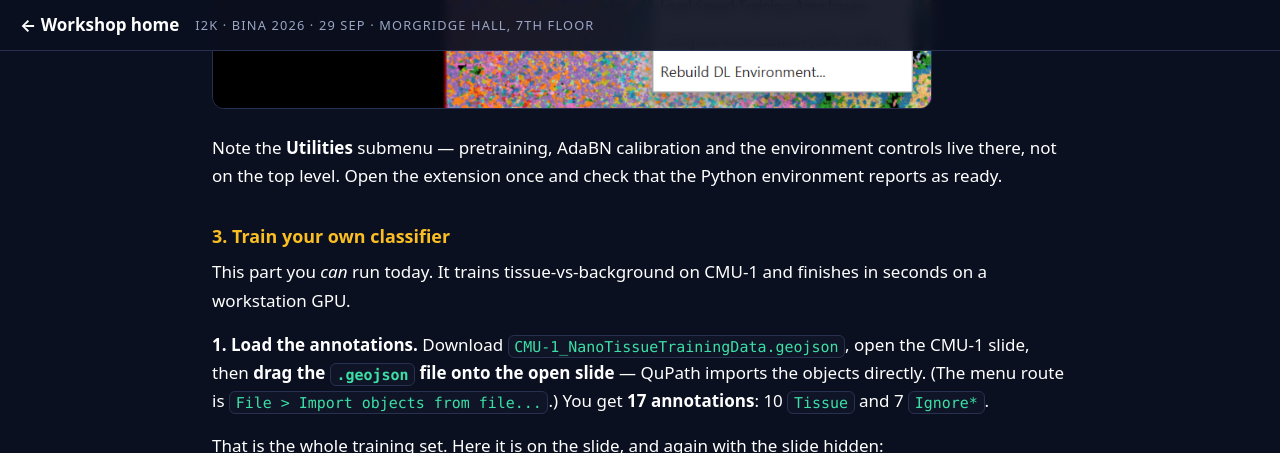
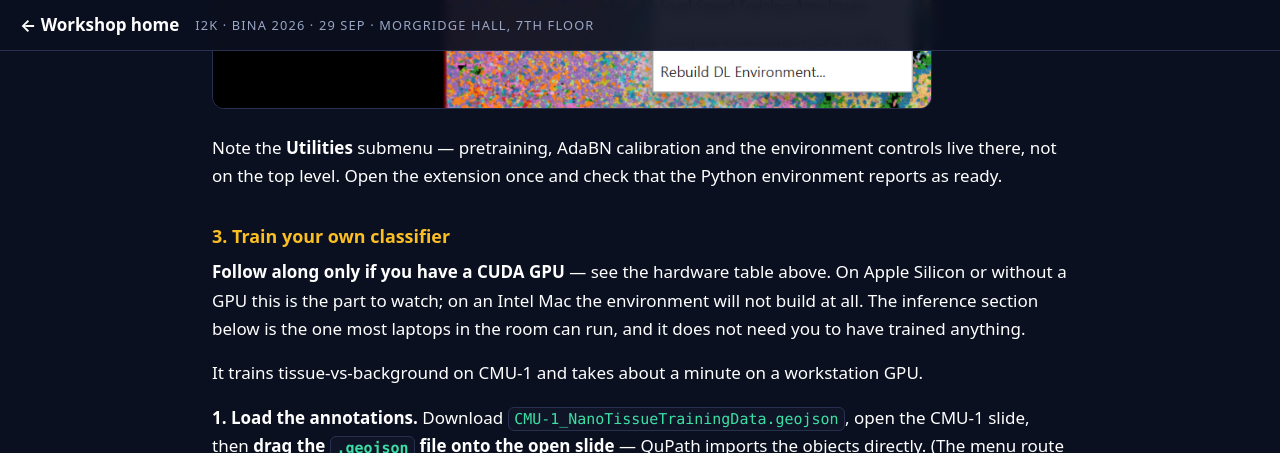
Before and after one commit to MichaelSNelson/BINA-I2K-2026-QuPath-Extensions, a Jekyll site: the page built from docs/02-dl-pixel-classifier.md, in a window 1280 px wide and 900 px high, scrolled down 4986 px, cut to the strip 0-453 px from the top of the window. Built offline with Jekyll 4.4.1, drawn with Linux system fonts in a browser that asks for light colours; some of the changed text lies outside the part shown.

Commit message:
dl-classifier guide: stop promising the training exercise to a room that mostly cannot run it
Section 3 opened with "This part you *can* run today", which contradicts the
hardware table twenty lines above it. That table says only CUDA machines can
train, that Apple Silicon and CPU-only machines should watch, and that an
Intel Mac cannot build the Python environment at all. A reader on a MacBook
would have set up for an exercise they cannot do and found out during the
session.

It now leads with the condition rather than the invitation, points back at
the table, and says what those readers should do instead: the inference
section, which needs no training and runs on most laptops in the room.

Also dropped "finishes in seconds". Two other places in the same guide say
about a minute, and that is the honest figure.

Section 4 already offered the provided model as an alternative; it now says
that is the route for anyone who could not train, so the way out is stated
where it is needed rather than inferred.

Extension version in the summary table was 0.9.5, eleven releases stale. Now
0.9.17.

Claude-Session: https://claude.ai/code/session_01N4ZFToSsHCjtBUjwWur5XU

```diff
--- a/docs/02-dl-pixel-classifier.md
+++ b/docs/02-dl-pixel-classifier.md
@@ -167,8 +167,12 @@ reports as ready.
 
 ### 3. Train your own classifier
 
-This part you *can* run today. It trains tissue-vs-background on CMU-1 and finishes in seconds
-on a workstation GPU.
+**Follow along only if you have a CUDA GPU** — see the hardware table above. On Apple Silicon
+or without a GPU this is the part to watch; on an Intel Mac the environment will not build at
+all. The inference section below is the one most laptops in the room can run, and it does not
+need you to have trained anything.
+
+It trains tissue-vs-background on CMU-1 and takes about a minute on a workstation GPU.
 
 **1. Load the annotations.** Download
 [`CMU-1_NanoTissueTrainingData.geojson`](../data/dl-pixel-classifier/CMU-1_NanoTissueTrainingData.geojson),
@@ -403,7 +407,7 @@ annotate next, and *Review Training Areas* (below) is how you find them systemat
 
 ### 4. Apply a classifier to the slide
 
-You can use the model you just trained, or the provided one.
+You can use the model you just trained, or the provided one — which is the route to take if you could not train in step 3.
 
 1. **To use the provided model:** download
    [`CMU1-tissue-resnet18.zip`](https://github.com/MichaelSNelson/BINA-I2K-2026-QuPath-Extensions/releases/download/data-v1/CMU1-tissue-resnet18.zip), then
```
Also changed, not shown: other parts of docs/02-dl-pixel-classifier.md (+1 -1 lines).
